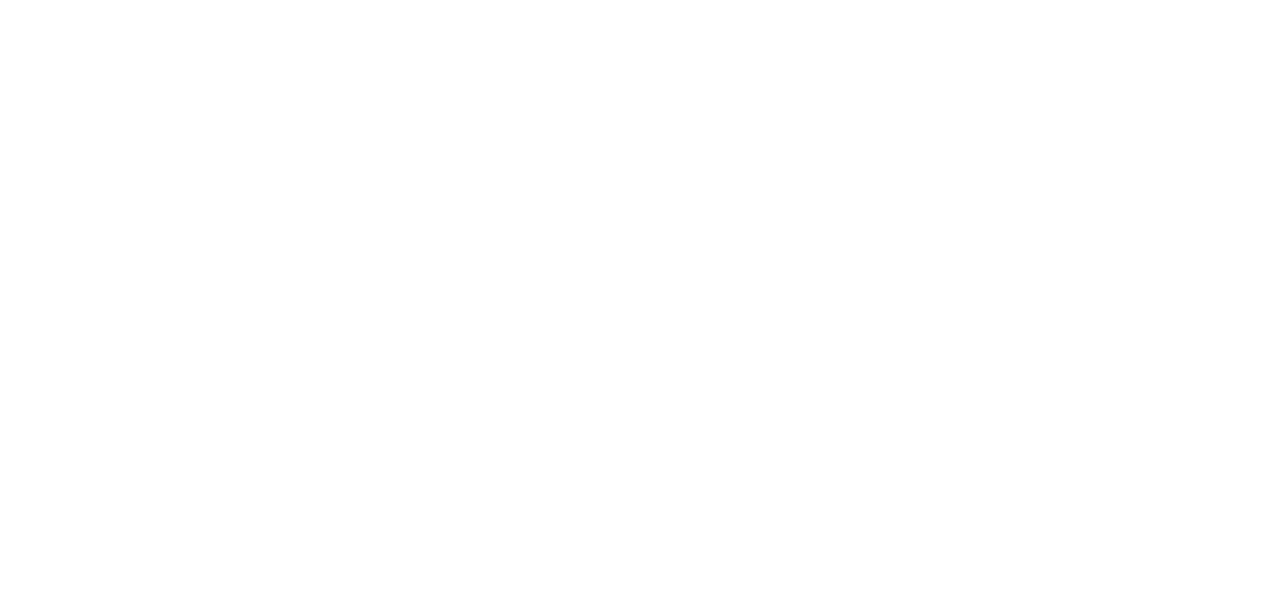
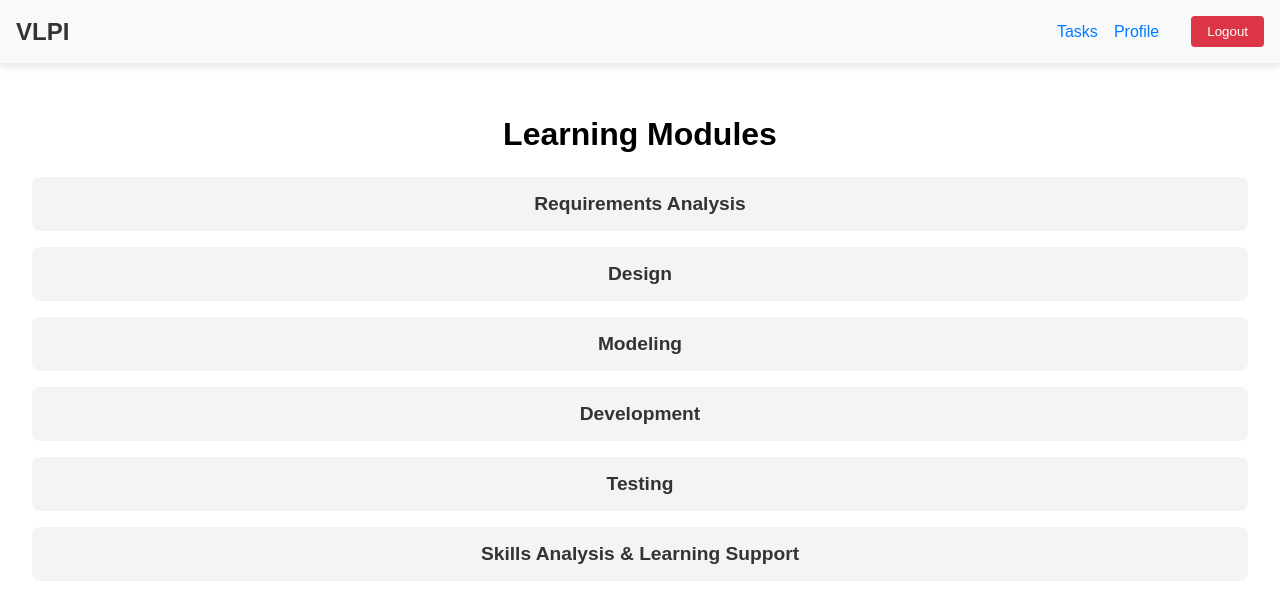
Before and after one commit to roman-kh122/security-testing-client, a React (Create React App) app: page /modules in a window 1280 px wide. Before the commit this address had no page. Shown: the top 602 px of the page. Built offline with nearby package versions, Linux system fonts and the light colour scheme.

Commit message:
modules pages and new routing

```diff
--- a/src/App.js
+++ b/src/App.js
@@ -8,9 +8,10 @@
 import Login from "./pages/login/login.jsx";
 import Register from "./pages/register/register.jsx";
 import TaskList from "./pages/tasks-list/tasks-list.jsx";
-
+import TestingModules from "./pages/testing-modules/testing-modules.jsx";
 import TaskDetails from "./pages/task-details/task-details.jsx";
 import Profile from "./pages/profile/profile.jsx";
+import Modules from "./pages/modules/modules.jsx";
 
 function App() {
   return (
@@ -19,7 +20,9 @@
         <Route path="/" element={<Navigate to="/login" />} />
         <Route path="/login" element={<Login />} />
         <Route path="/register" element={<Register />} /> {/* Register route */}
-        <Route path="/task" element={<TaskList />} /> {/* Task route */}
+        <Route path="/modules" element={<Modules />} />
+        <Route path="/tesing" element={<TestingModules />} />
+        <Route path="/testing/security" element={<TaskList />} /> {/* Task route */}
         <Route path="/task/:id" element={<TaskDetails />} />{" "}
         {/* Маршрут для TaskDetails */}
         <Route path="/profile" element={<Profile />} /> {/* Default route */}
--- a/src/pages/login/login.jsx
+++ b/src/pages/login/login.jsx
@@ -25,7 +25,7 @@
       setSuccess(true);
       setSnackbarOpen(true); // Show success Snackbar
       setTimeout(() => {
-        navigate("/task"); // Redirect after a short delay
+        navigate("/modules"); // Redirect after a short delay
       }, 1500);
     } catch (err) {
       setError("Invalid username or password");
--- a/src/pages/modules/modules.jsx
+++ b/src/pages/modules/modules.jsx
@@ -1,27 +1,41 @@
-import React from 'react';
-import { Link } from 'react-router-dom';
-import './modules.css';
+import React from "react";
+import { Link } from "react-router-dom";
+import "./modules.css";
+import Header from "../../components/common/header/header";
 
 const Modules = () => {
   const modules = [
-        { id: 1, name: "Modelling", path: "/modules/modelling" },
-        { id: 2, name: "Testing", path: "/modules/testing" },
-        { id: 3, name: "Software engineering", path: "/modules/emgineering" },
-        { id: 4, name: "Requirement analysis", path: "/modules/requirement-analysis" },
+    {
+      id: 41,
+      name: "Requirements Analysis",
+      path: "/modules/requirements-analysis",
+    },
+    { id: 42, name: "Design", path: "/modules/design" },
+    { id: 43, name: "Modeling", path: "/modules/modeling" },
+    { id: 44, name: "Development", path: "/modules/development" },
+    { id: 45, name: "Testing", path: "/tesing" },
+    {
+      id: 46,
+      name: "Skills Analysis & Learning Support",
+      path: "/modules/skills-analysis",
+    },
   ];
 
   return (
+    <div>
+      <Header />
       <div className="modules-container">
         <h1 className="modules-title">Learning Modules</h1>
         <ul className="modules-list">
           {modules.map((module) => (
+            <Link to={module.path} className="module-link">
               <li key={module.id} className="module-item">
-                        <Link to={module.path} className="module-link">
                 {module.name}
+              </li>
             </Link>
-                    </li>
           ))}
         </ul>
+      </div>
     </div>
   );
 };
--- a/src/pages/testing-modules/testing-modules.jsx
+++ b/src/pages/testing-modules/testing-modules.jsx
@@ -1,28 +1,36 @@
-import React from 'react';
-import { Link } from 'react-router-dom';
-import './testing-modules.css';
+import React from "react";
+import { Link } from "react-router-dom";
+import "./testing-modules.css";
+import Header from "../../components/common/header/header";
 
 const TestingModules = () => {
   const testingModules = [
     { id: 1, name: "Unit Testing", path: "/modules/testing/unit" },
-        { id: 2, name: "Security Testing", path: "/login" },
-        { id: 3, name: "UI Testing", path: "/modules/testing/ui"},
+    { id: 2, name: "Security Testing", path: "/testing/security" },
+    { id: 3, name: "UI Testing", path: "/modules/testing/ui" },
     { id: 4, name: "Load Testing", path: "/modules/testing/load" },
-        { id: 5, name: "Cross-platform Testing", path: "/modules/testing/cross-platform"}
+    {
+      id: 5,
+      name: "Cross-platform Testing",
+      path: "/modules/testing/cross-platform",
+    },
   ];
 
   return (
+    <div>
+      <Header />
       <div className="testing-modules-container">
         <h1 className="testing-modules-title">Testing Modules</h1>
         <ul className="testing-modules-list">
           {testingModules.map((module) => (
+            <Link to={module.path} className="testing-module-link">
               <li key={module.id} className="testing-module-item">
-                        <Link to={module.path} className="testing-module-link">
                 {module.name}
+              </li>
             </Link>
-                    </li>
           ))}
         </ul>
+      </div>
     </div>
   );
 };
```
Also changed, not shown: src/pages/modules/modules.css (indentation only). Lines whose indentation alone changed are shown as unchanged.
